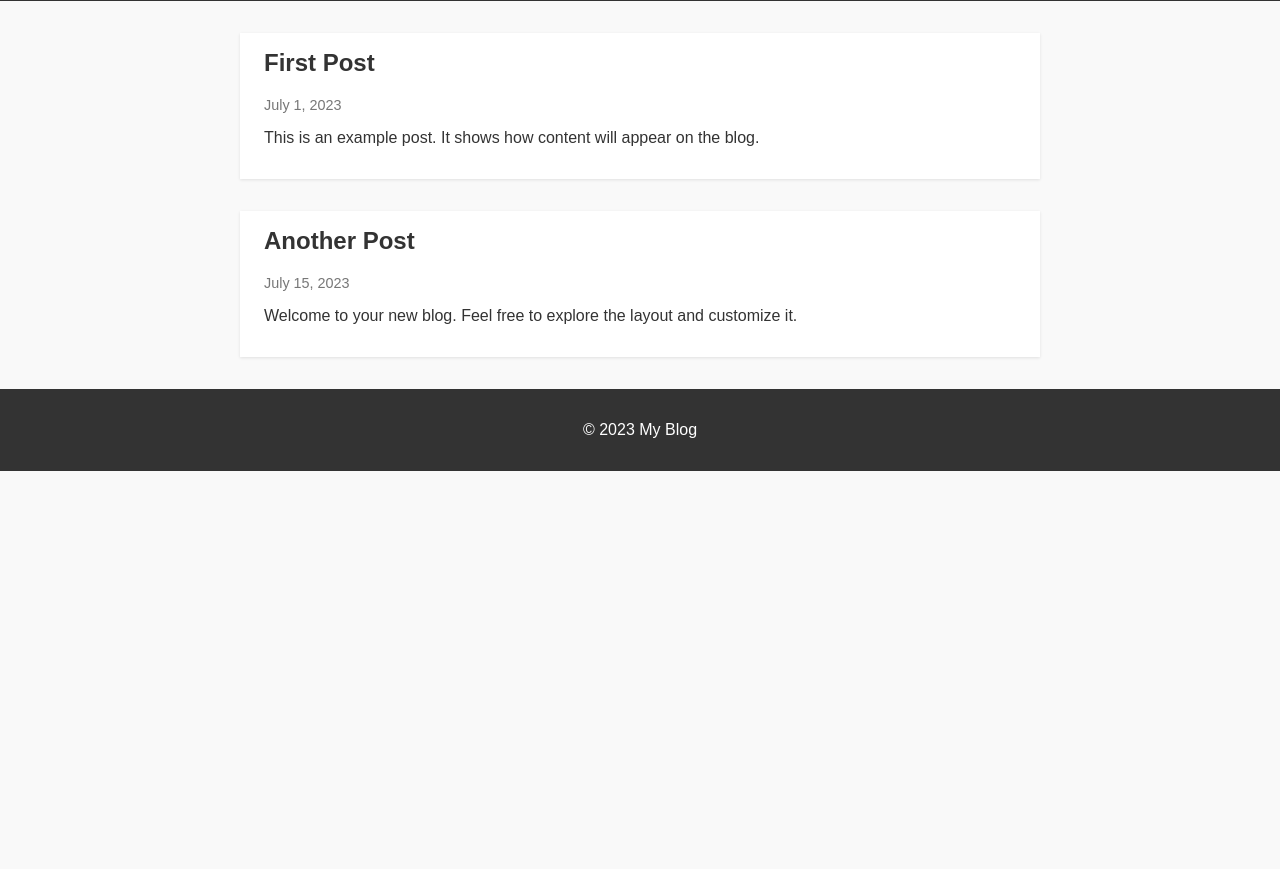
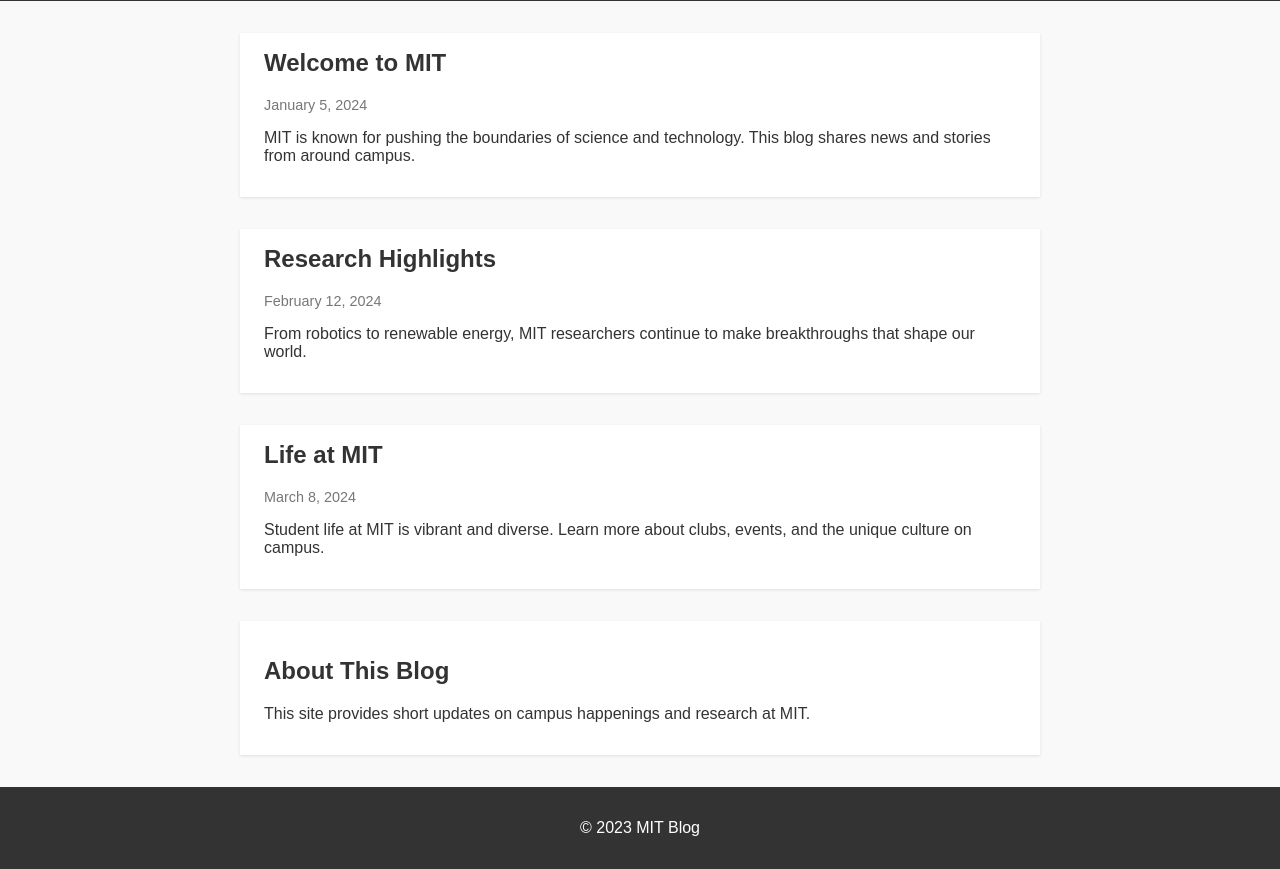
Before and after one commit to 245b/Website, a website: page index.html in a window 1280 px wide. Shown: the part 68-937 px from the top of the page. Before the commit the page ends 800 px from the top, so only its background shows below. Drawn offline with Linux system fonts and the light colour scheme.

Commit message:
Create MIT blog

```diff
--- a/index.html
+++ b/index.html
@@ -3,12 +3,12 @@
 <head>
     <meta charset="UTF-8">
     <meta name="viewport" content="width=device-width, initial-scale=1.0">
-    <title>My Blog</title>
+    <title>MIT Blog</title>
     <link rel="stylesheet" href="style.css">
 </head>
 <body>
     <header>
-        <h1>My Blog</h1>
+        <h1>MIT Blog</h1>
         <nav>
             <a href="index.html">Home</a>
             <a href="#about">About</a>
@@ -18,19 +18,28 @@
 
     <main>
         <article>
-            <h2>First Post</h2>
-            <p class="date">July 1, 2023</p>
-            <p>This is an example post. It shows how content will appear on the blog.</p>
+            <h2>Welcome to MIT</h2>
+            <p class="date">January 5, 2024</p>
+            <p>MIT is known for pushing the boundaries of science and technology. This blog shares news and stories from around campus.</p>
         </article>
         <article>
-            <h2>Another Post</h2>
-            <p class="date">July 15, 2023</p>
-            <p>Welcome to your new blog. Feel free to explore the layout and customize it.</p>
+            <h2>Research Highlights</h2>
+            <p class="date">February 12, 2024</p>
+            <p>From robotics to renewable energy, MIT researchers continue to make breakthroughs that shape our world.</p>
         </article>
+        <article>
+            <h2>Life at MIT</h2>
+            <p class="date">March 8, 2024</p>
+            <p>Student life at MIT is vibrant and diverse. Learn more about clubs, events, and the unique culture on campus.</p>
+        </article>
+        <section id="about">
+            <h2>About This Blog</h2>
+            <p>This site provides short updates on campus happenings and research at MIT.</p>
+        </section>
     </main>
 
     <footer>
-        <p>&copy; 2023 My Blog</p>
+        <p>&copy; 2023 MIT Blog</p>
     </footer>
     <script src="script.js"></script>
 </body>
--- a/style.css
+++ b/style.css
@@ -39,6 +39,13 @@
     box-shadow: 0 1px 3px rgba(0, 0, 0, 0.1);
 }
 
+#about {
+    background: #fff;
+    padding: 1rem 1.5rem;
+    margin-bottom: 2rem;
+    box-shadow: 0 1px 3px rgba(0, 0, 0, 0.1);
+}
+
 article h2 {
     margin-top: 0;
     color: #333;
@@ -73,3 +80,7 @@
 body.dark nav a {
     color: #ccc;
 }
+
+body.dark #about {
+    background: #333;
+}
```
Also changed, not shown: README.md.
